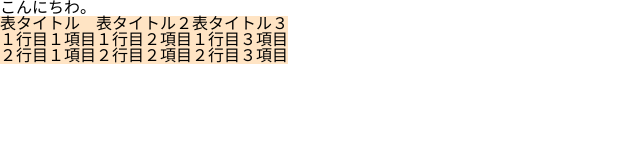
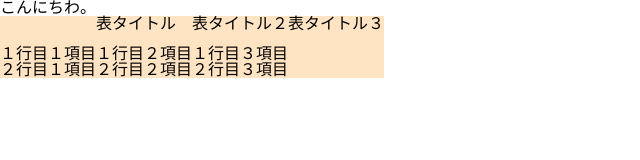
Before and after one commit to p0rururu-blip/cheeseacamdey-forgit, a plain HTML site: page index.html in a window 1280 px wide. Shown: the whole page, without its empty margins (0-640 px from the left). Drawn offline with nearby package versions, Linux system fonts and the light colour scheme.

Commit message:
テスト送信

```diff
--- a/index.html
+++ b/index.html
@@ -23,11 +23,11 @@
 </body>
 <p>こんにちわ。</p>
 <table id="hyou">
-  <tr>
+  <th id="thtitle">
     <td>表タイトル</td>
     <td>表タイトル２</td>
     <td>表タイトル３</td>
-  </tr>
+  </th>
   <tr>
     <td>１行目１項目</td>
     <td>１行目２項目</td>
```
